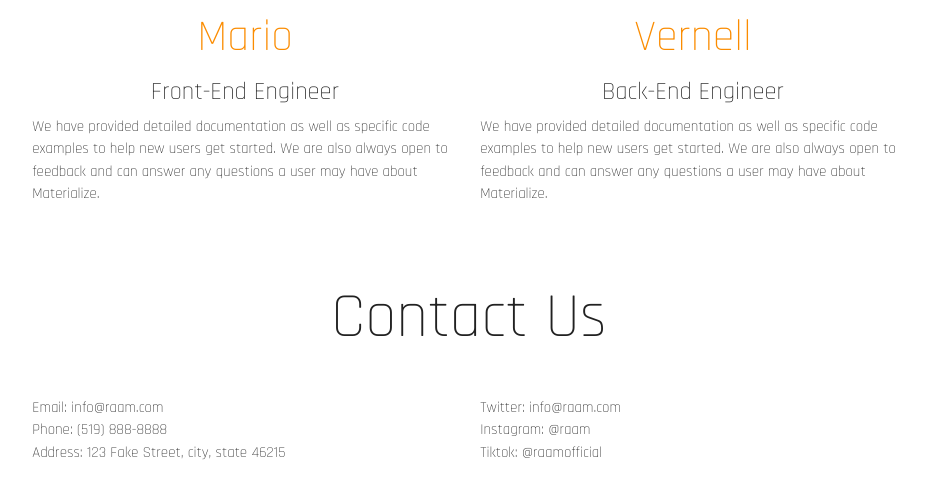
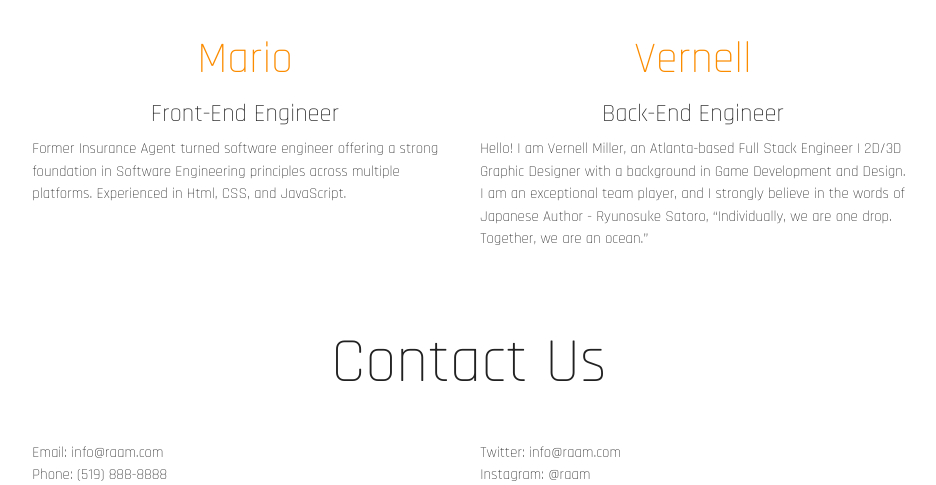
Before and after one commit to mariorojasac/raam, a Django app: page /about/ in a window 1280 px wide. Shown: the part 1352-1837 px from the top of the page, without its empty margins (171-1107 px from the left). Run offline with Django 3.2, Linux system fonts and the light colour scheme.

Commit message:
adding about

```diff
--- a/main_app/templates/about.html
+++ b/main_app/templates/about.html
@@ -21,15 +21,16 @@
 
     <div>
       <p>
-        RAAM is a web application that allows users "RAAMERS" to create and manage their
-        own personal Public Pantry.
+        RAAM is a web application that allows users "RAAMERS" to create and
+        manage their own personal Public Pantry.
       </p>
       <p>
-        RAAM's goal is to help communities tackle the issue of hunger that affects over 41 million Americans, including 12 million children.”
+        RAAM's goal is to help communities tackle the issue of hunger that
+        affects over 41 million Americans, including 12 million children.”
       </p>
       <p>
-        RAAM is a project that was created by a group of students at the
-        General Assembly.
+        RAAM is a project that was created by a group of students at the General
+        Assembly.
       </p>
       <p>RAAM was created by:</p>
     </div>
@@ -43,8 +44,6 @@
 
       <!--   Team Section   -->
       <div class="row">
-
-
         <div class="col s12 m6">
           <div class="icon-block">
             <div class="center">
@@ -56,21 +55,25 @@
               />
             </div>
             <h3 class="center orange-text text-darken-1">
-              <a class="orange-text text-darken-1" href="https://github.com/CahylA1">Cahyl</a>
+              <a
+                class="orange-text text-darken-1"
+                href="https://github.com/CahylA1"
+                >Cahyl</a
+              >
             </h3>
             <h5 class="center">Front-End Engineer</h5>
 
             <p class="light">
-               We have provided detailed documentation as well as specific code
-              examples to help new users get started. We are also always open to
-              feedback and can answer any questions a user may have about
-              Materialize.
+              I am a highly motivated Software Developer who is inspired to
+              become the best in my position . Working on my craft and aiming to
+              be at the highest level of capability is always a goal for me .
+              Peers would say that I am a critical thinker and when it comes to
+              problem-solving I always find a way.
             </p>
           </div>
         </div>
 
-
-        <div class="col s12 m6 ">
+        <div class="col s12 m6">
           <div class="icon-block">
             <div class="center">
               <img
@@ -81,23 +84,22 @@
               />
             </div>
             <h3 class="center orange-text text-darken-1">
-              <a class="orange-text text-darken-1" href="https://github.com/chencho806">Corey</a>
+              <a
+                class="orange-text text-darken-1"
+                href="https://github.com/chencho806"
+                >Corey</a
+              >
             </h3>
             <h5 class="center">Back-End Engineer</h5>
             <p class="light">
-               We have provided detailed documentation as well as specific code
-              examples to help new users get started. We are also always open to
-              feedback and can answer any questions a user may have about
-              Materialize.
+              A creative individual and team player with a unique perspective
+              geared towards high level problem solving.
             </p>
           </div>
         </div>
       </div>
 
-
       <div class="row">
-
-
         <div class="col s12 m6">
           <div class="icon-block">
             <div class="center">
@@ -109,21 +111,23 @@
               />
             </div>
             <h3 class="center orange-text text-darken-1">
-              <a class="orange-text text-darken-1" href="https://github.com/mariorojasac">Mario</a>
+              <a
+                class="orange-text text-darken-1"
+                href="https://github.com/mariorojasac"
+                >Mario</a
+              >
             </h3>
             <h5 class="center">Front-End Engineer</h5>
 
             <p class="light">
-              We have provided detailed documentation as well as specific code
-              examples to help new users get started. We are also always open to
-              feedback and can answer any questions a user may have about
-              Materialize.
+              Former Insurance Agent turned software engineer offering a strong
+              foundation in Software Engineering principles across multiple
+              platforms. Experienced in Html, CSS, and JavaScript.
             </p>
           </div>
         </div>
 
-
-        <div class="col s12 m6 ">
+        <div class="col s12 m6">
           <div class="icon-block">
             <div class="center">
               <img
@@ -134,15 +138,20 @@
               />
             </div>
             <h3 class="center orange-text text-darken-1">
-              <a class="orange-text text-darken-1" href="https://github.com/VernellMiller">Vernell</a>
+              <a
+                class="orange-text text-darken-1"
+                href="https://github.com/VernellMiller"
+                >Vernell</a
+              >
             </h3>
             <h5 class="center">Back-End Engineer</h5>
 
             <p class="light">
-              We have provided detailed documentation as well as specific code
-              examples to help new users get started. We are also always open to
-              feedback and can answer any questions a user may have about
-              Materialize.
+              Hello! I am Vernell Miller, an Atlanta-based Full Stack Engineer |
+              2D/3D Graphic Designer with a background in Game Development and
+              Design. I am an exceptional team player, and I strongly believe in
+              the words of Japanese Author - Ryunosuke Satoro, “Individually, we
+              are one drop. Together, we are an ocean.”
             </p>
           </div>
         </div>
```
